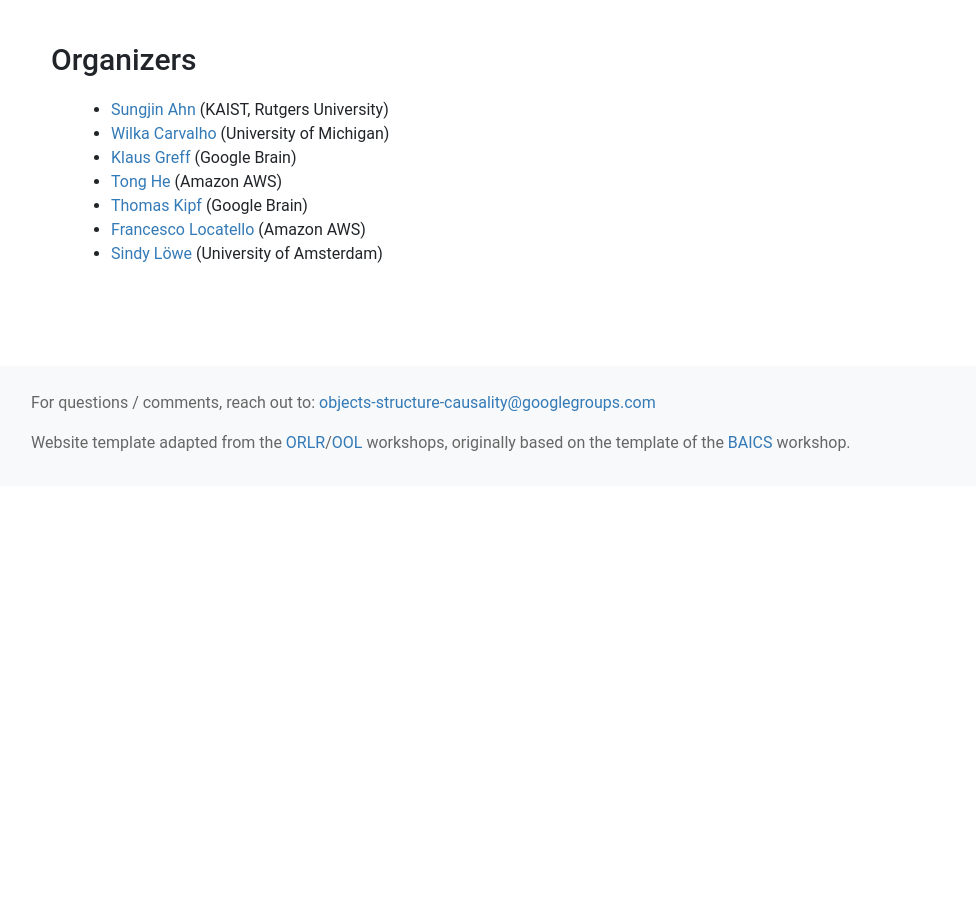
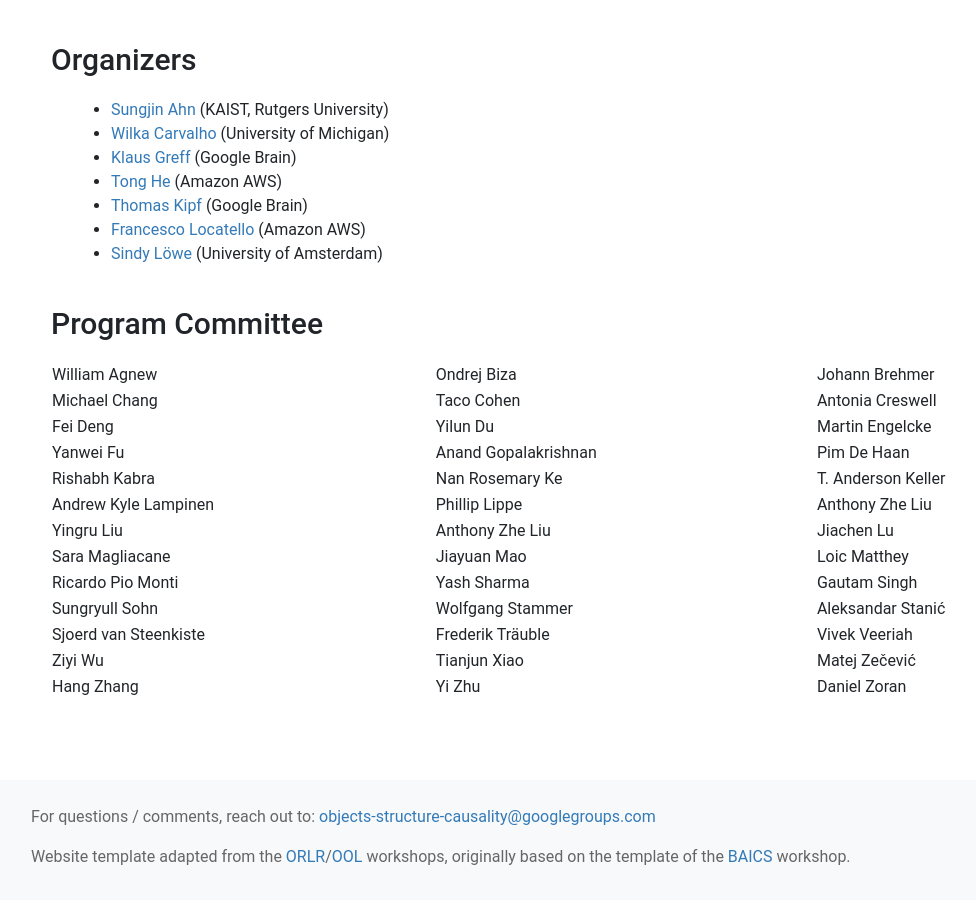
Before and after one commit to objects-structure-causality/objects-structure-causality.github.io, a Jekyll site: the page built from index.html, in a window 1280 px wide and 900 px high, scrolled down 1252 px. Shown: the whole window, without its empty margins (54-1030 px from the left). Built offline with Jekyll 4.4.1, drawn with Linux system fonts in a browser that asks for light colours; nearby versions of some CDN libraries; before the commit the page ends 1738 px from its top, so only the background shows below that.

Commit message:
Add program committee

```diff
--- a/index.html
+++ b/index.html
@@ -50,11 +50,75 @@
 </ul>
 </div>
 
-<!--<div id="program-committee" class="row">
+<div id="program-committee" class="row">
 <h2>Program Committee</h2>
 <table>
   <tbody>
-  <tr><td>TBD</td><td>TBD</td><td>TBD</td></tr>
+    <tr>
+      <td>William Agnew</td>
+      <td>Ondrej Biza</td>
+      <td>Johann Brehmer</td>
+    </tr>
+    <tr>
+      <td>Michael Chang</td>
+      <td>Taco Cohen</td>
+      <td>Antonia Creswell</td>
+    </tr>
+    <tr>
+      <td>Fei Deng</td>
+      <td>Yilun Du</td>
+      <td>Martin Engelcke</td>
+    </tr>
+    <tr>
+      <td>Yanwei Fu</td>
+      <td>Anand Gopalakrishnan</td>
+      <td>Pim De Haan</td>
+    </tr>
+    <tr>
+      <td>Rishabh Kabra</td>
+      <td>Nan Rosemary Ke</td>
+      <td>T. Anderson Keller</td>
+    </tr>
+    <tr>
+      <td>Andrew Kyle Lampinen</td>
+      <td>Phillip Lippe</td>
+      <td>Anthony Zhe Liu</td>
+    </tr>
+    <tr>
+      <td>Yingru Liu</td>
+      <td>Anthony Zhe Liu</td>
+      <td>Jiachen Lu</td>
+    </tr>
+    <tr>
+      <td>Sara Magliacane</td>
+      <td>Jiayuan Mao</td>
+      <td>Loic Matthey</td>
+    </tr>
+    <tr>
+      <td>Ricardo Pio Monti</td>
+      <td>Yash Sharma</td>
+      <td>Gautam Singh</td>
+    </tr>
+    <tr>
+      <td>Sungryull Sohn</td>
+      <td>Wolfgang Stammer</td>
+      <td>Aleksandar Stanić</td>
+    </tr>
+    <tr>
+      <td>Sjoerd van Steenkiste</td>
+      <td>Frederik Träuble</td>
+      <td>Vivek Veeriah</td>
+    </tr>
+    <tr>
+      <td>Ziyi Wu</td>
+      <td>Tianjun Xiao</td>
+      <td>Matej Zečević</td>
+    </tr>
+    <tr>
+      <td>Hang Zhang</td>
+      <td>Yi Zhu</td>
+      <td>Daniel Zoran</td>
+    </tr>
   </tbody>
 </table>
-</div>-->
+</div>
```
